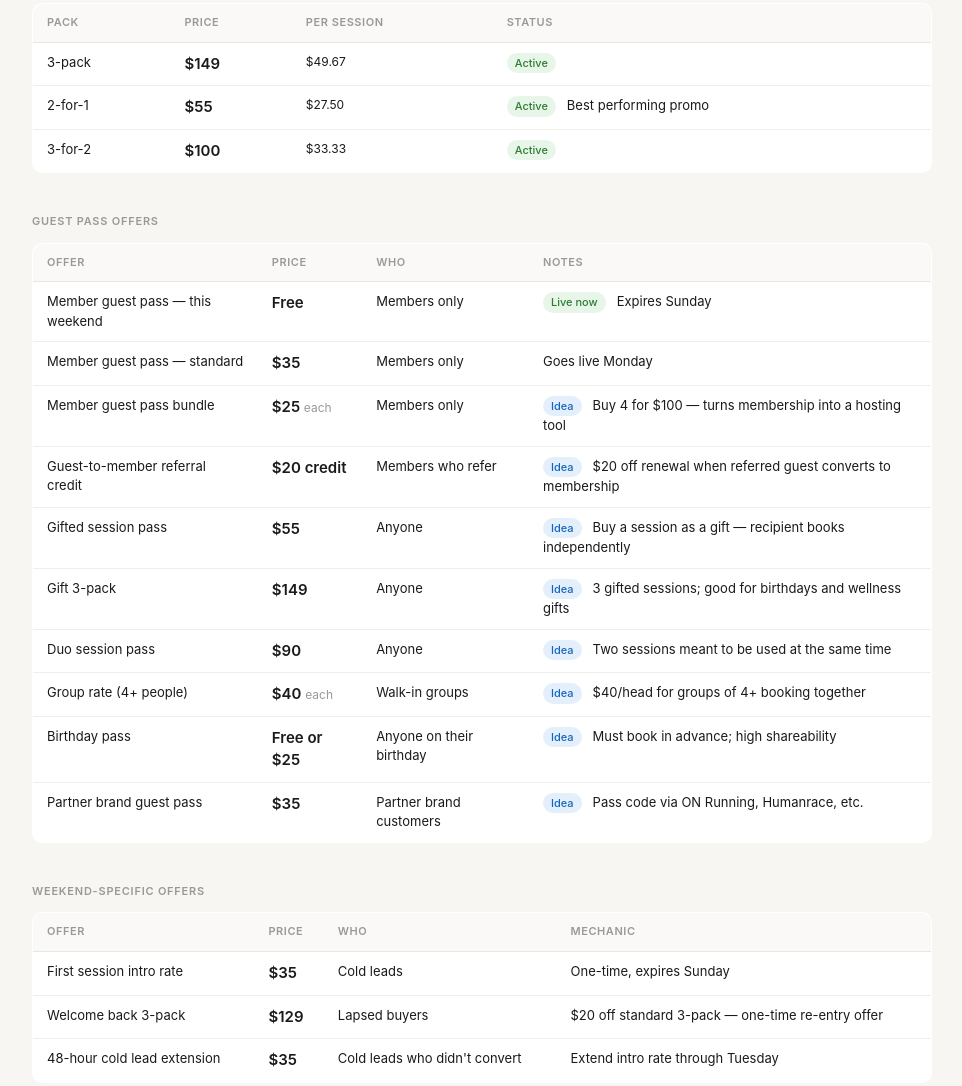
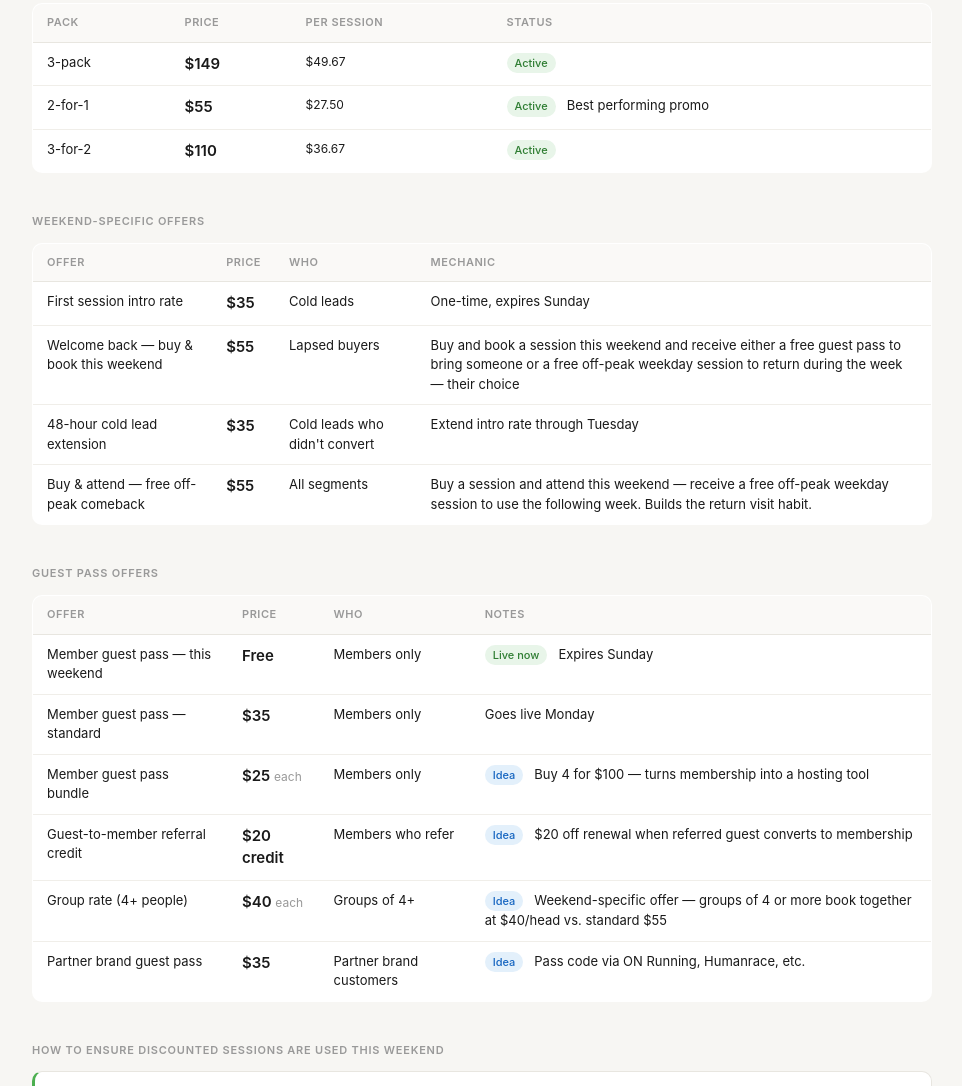
Before and after one commit to ChiefSchvitzer/Lore-Offers-Comms, a plain HTML site: page index.html in a window 1280 px wide. Shown: the part 773-1859 px from the top of the page, without its empty margins (158-1120 px from the left). Drawn offline with Linux system fonts and the light colour scheme.

Commit message:
Add files via upload

```diff
--- a/index.html
+++ b/index.html
@@ -261,7 +261,19 @@
     <tbody>
       <tr><td>3-pack</td><td><span class="price">$149</span></td><td class="price-note">$49.67</td><td><span class="tag tag-active">Active</span></td></tr>
       <tr><td>2-for-1</td><td><span class="price">$55</span></td><td class="price-note">$27.50</td><td><span class="tag tag-active">Active</span> &nbsp; Best performing promo</td></tr>
-      <tr><td>3-for-2</td><td><span class="price">$100</span></td><td class="price-note">$33.33</td><td><span class="tag tag-active">Active</span></td></tr>
+      <tr><td>3-for-2</td><td><span class="price">$110</span></td><td class="price-note">$36.67</td><td><span class="tag tag-active">Active</span></td></tr>
+    </tbody>
+  </table>
+
+  <!-- WEEKEND OFFERS -->
+  <div class="section-label">Weekend-specific offers</div>
+  <table class="data-table">
+    <thead><tr><th>Offer</th><th>Price</th><th>Who</th><th>Mechanic</th></tr></thead>
+    <tbody>
+      <tr><td>First session intro rate</td><td><span class="price">$35</span></td><td>Cold leads</td><td>One-time, expires Sunday</td></tr>
+      <tr><td>Welcome back — buy &amp; book this weekend</td><td><span class="price">$55</span></td><td>Lapsed buyers</td><td>Buy and book a session this weekend and receive either a free guest pass to bring someone or a free off-peak weekday session to return during the week — their choice</td></tr>
+      <tr><td>48-hour cold lead extension</td><td><span class="price">$35</span></td><td>Cold leads who didn't convert</td><td>Extend intro rate through Tuesday</td></tr>
+      <tr><td>Buy &amp; attend — free off-peak comeback</td><td><span class="price">$55</span></td><td>All segments</td><td>Buy a session and attend this weekend — receive a free off-peak weekday session to use the following week. Builds the return visit habit.</td></tr>
     </tbody>
   </table>
 
@@ -274,23 +286,8 @@
       <tr><td>Member guest pass — standard</td><td><span class="price">$35</span></td><td>Members only</td><td>Goes live Monday</td></tr>
       <tr><td>Member guest pass bundle</td><td><span class="price">$25</span> <span class="price-note">each</span></td><td>Members only</td><td><span class="tag tag-idea">Idea</span> &nbsp; Buy 4 for $100 — turns membership into a hosting tool</td></tr>
       <tr><td>Guest-to-member referral credit</td><td><span class="price">$20 credit</span></td><td>Members who refer</td><td><span class="tag tag-idea">Idea</span> &nbsp; $20 off renewal when referred guest converts to membership</td></tr>
-      <tr><td>Gifted session pass</td><td><span class="price">$55</span></td><td>Anyone</td><td><span class="tag tag-idea">Idea</span> &nbsp; Buy a session as a gift — recipient books independently</td></tr>
-      <tr><td>Gift 3-pack</td><td><span class="price">$149</span></td><td>Anyone</td><td><span class="tag tag-idea">Idea</span> &nbsp; 3 gifted sessions; good for birthdays and wellness gifts</td></tr>
-      <tr><td>Duo session pass</td><td><span class="price">$90</span></td><td>Anyone</td><td><span class="tag tag-idea">Idea</span> &nbsp; Two sessions meant to be used at the same time</td></tr>
-      <tr><td>Group rate (4+ people)</td><td><span class="price">$40</span> <span class="price-note">each</span></td><td>Walk-in groups</td><td><span class="tag tag-idea">Idea</span> &nbsp; $40/head for groups of 4+ booking together</td></tr>
-      <tr><td>Birthday pass</td><td><span class="price">Free or $25</span></td><td>Anyone on their birthday</td><td><span class="tag tag-idea">Idea</span> &nbsp; Must book in advance; high shareability</td></tr>
+      <tr><td>Group rate (4+ people)</td><td><span class="price">$40</span> <span class="price-note">each</span></td><td>Groups of 4+</td><td><span class="tag tag-idea">Idea</span> &nbsp; Weekend-specific offer — groups of 4 or more book together at $40/head vs. standard $55</td></tr>
       <tr><td>Partner brand guest pass</td><td><span class="price">$35</span></td><td>Partner brand customers</td><td><span class="tag tag-idea">Idea</span> &nbsp; Pass code via ON Running, Humanrace, etc.</td></tr>
-    </tbody>
-  </table>
-
-  <!-- WEEKEND OFFERS -->
-  <div class="section-label">Weekend-specific offers</div>
-  <table class="data-table">
-    <thead><tr><th>Offer</th><th>Price</th><th>Who</th><th>Mechanic</th></tr></thead>
-    <tbody>
-      <tr><td>First session intro rate</td><td><span class="price">$35</span></td><td>Cold leads</td><td>One-time, expires Sunday</td></tr>
-      <tr><td>Welcome back 3-pack</td><td><span class="price">$129</span></td><td>Lapsed buyers</td><td>$20 off standard 3-pack — one-time re-entry offer</td></tr>
-      <tr><td>48-hour cold lead extension</td><td><span class="price">$35</span></td><td>Cold leads who didn't convert</td><td>Extend intro rate through Tuesday</td></tr>
     </tbody>
   </table>
 
```
